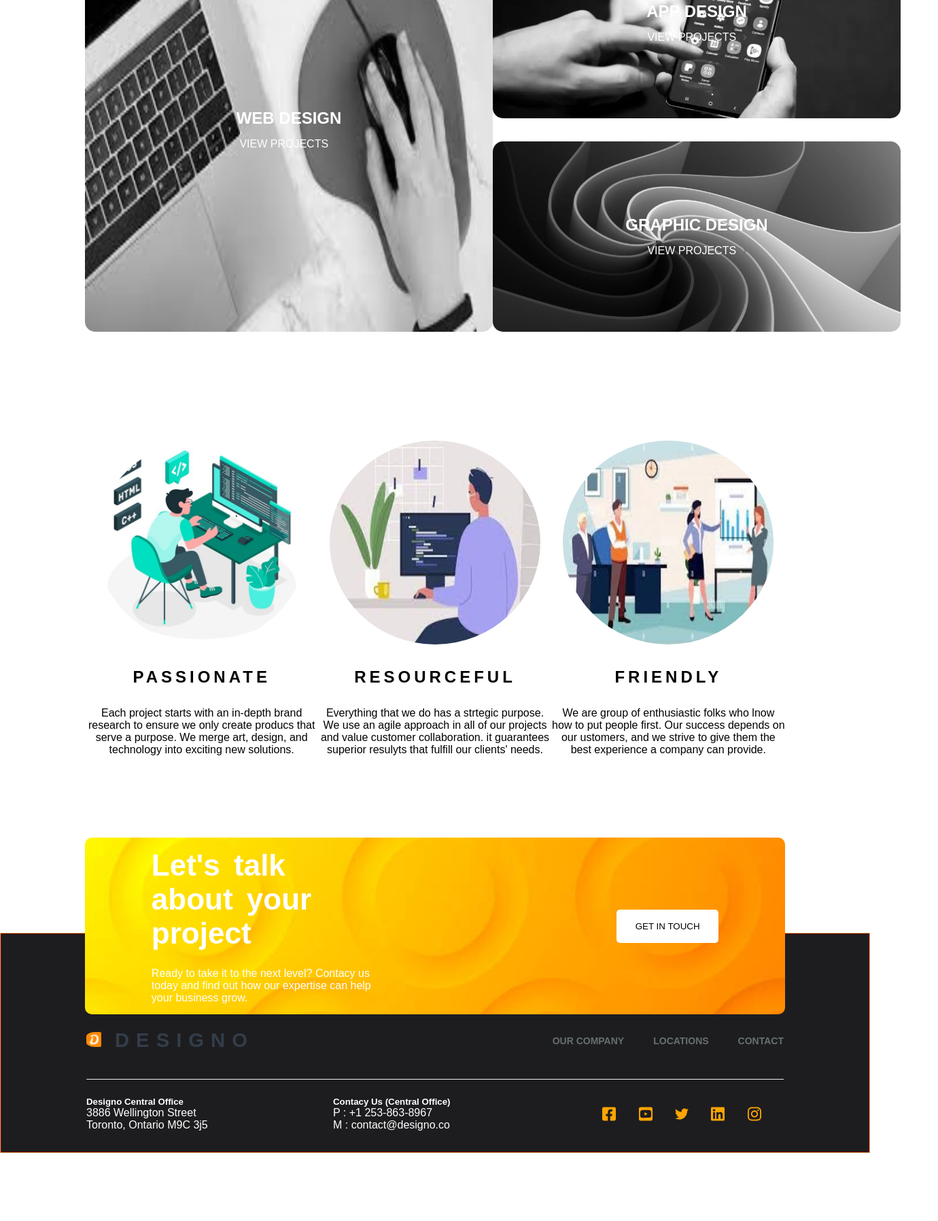
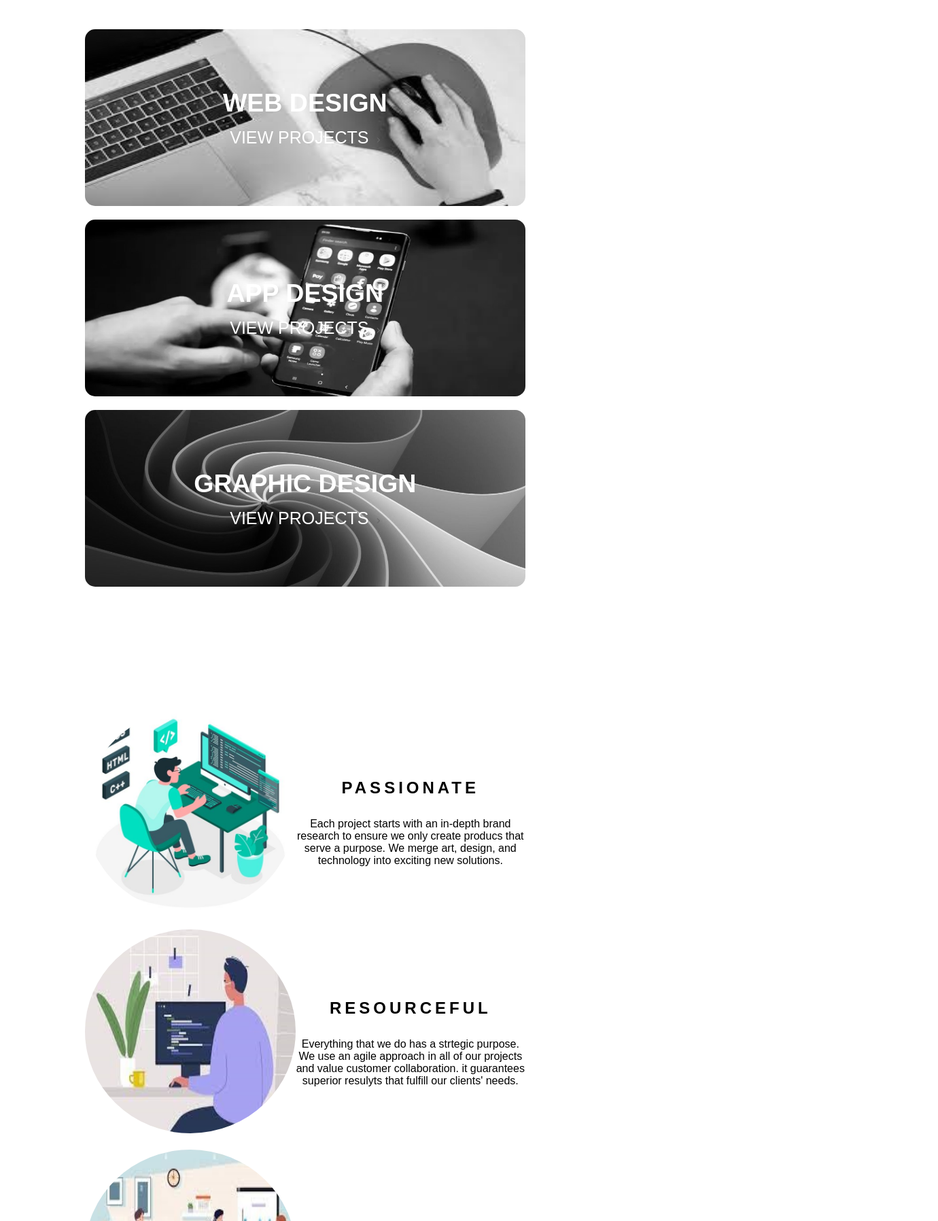
Before and after one commit to kakaran/Designo, a plain HTML site: page index.html in a window 1280 px wide. Shown: the part 1004-2800 px from the top of the page at 68% size, 1380 px wide, since content can reach past the window. Before the commit the page ends 2700 px from the top, so only its background shows below. Drawn offline with Linux system fonts and the light colour scheme; a web font is replaced by a local one.

Commit message:
some changes

```diff
--- a/index.css
+++ b/index.css
@@ -332,3 +332,82 @@ font-family: 'Antic', sans-serif;}
     width: 300px;
     justify-content: space-evenly;
 }
+@media (max-width:1370px) {
+    .navbar
+    {
+        width: 647.600px;
+    }
+    .poster img
+    {
+        width:647.600px;
+        height:800px;
+
+    }
+    .product_contan
+    {
+        display: flex;
+        flex-direction: column;
+    }
+    .poster_detail
+    {
+        text-align: center;
+        margin-top: 120px;
+    }
+    .web,.app,.graphic{
+        width: 647.600px;
+        height: 260px;
+        margin-bottom: 20px;
+    }
+    .web img,.app img,.graphic img
+    {
+        width:647.600px;
+        height: 260px;
+    }
+
+    .web_text,.app_text{
+        width:647.600px;
+        height: 260px;
+        font-size: 25px;
+    }
+    .detail,.tolk
+    {
+        width:647.600px
+    }
+    .footter
+    {
+        /* width:700px */
+    }
+    .detail_contanier
+    {
+        width:647.600px;
+        display: flex;
+        flex-direction: column;
+        align-items: center;
+
+    }
+    .passionate_contanier,.resourceful_contanier,.friendly_contanier
+    {
+        margin-bottom: 20px;
+        display: flex;
+        flex-direction: row;
+        justify-content: space-between;
+        width:647.600px;
+
+    }
+    .tolk_contanier
+    {
+        display: flex;
+        flex-direction: column;
+        text-align: center;
+    }
+    .tolk_contanier h2
+    { font-size: 22px;}
+    .tolk_contanier p
+    {
+        font-size: 10px;
+    }
+    .tolk_button button
+    {
+        float: none;
+    }
+}
```
